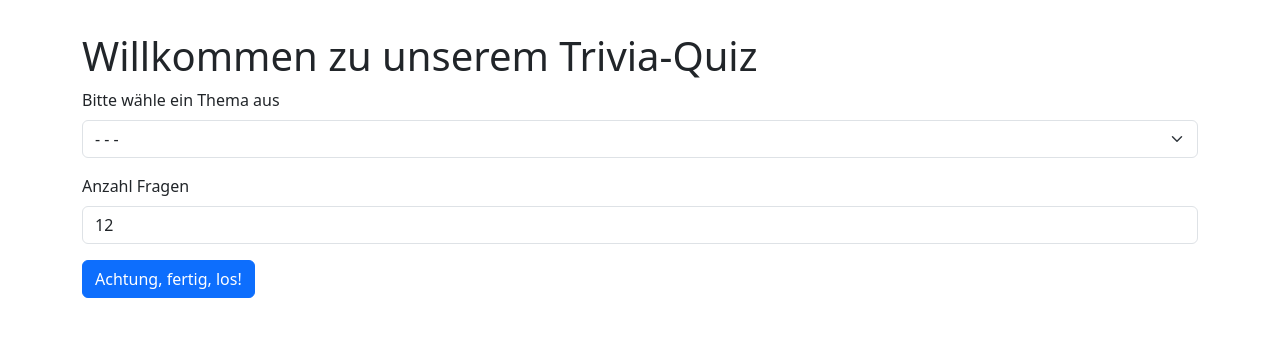
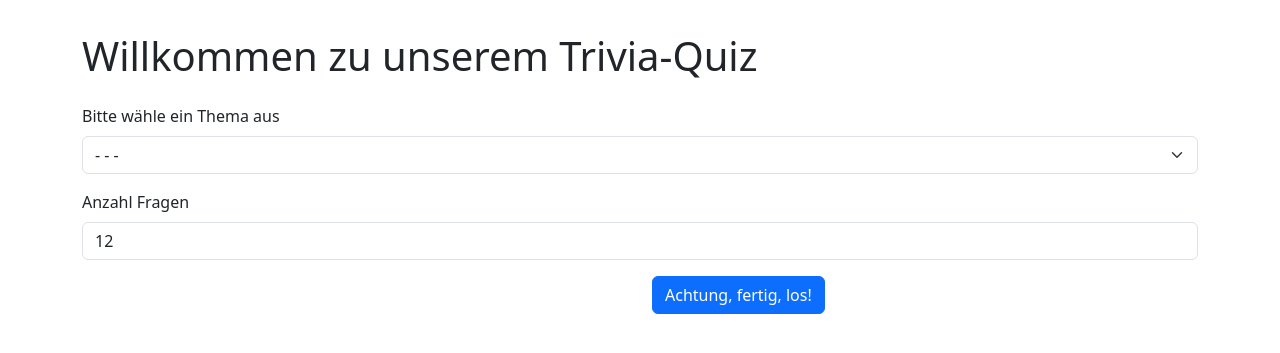
Before and after one commit to rgrttg/roger-trivia-quiz, a PHP site: page /start.php in a window 1280 px wide. Shown: the top 353 px of the page. Run offline with PHP 8.4, Linux system fonts and the light colour scheme.

Commit message:
Start.php mit container/row/col

```diff
--- a/src/public/start.php
+++ b/src/public/start.php
@@ -11,12 +11,16 @@
 <body>
   <main>
     <div class="container">
-      <div class="col">
-        <div class="row"><h1>Willkommen zu unserem Trivia-Quiz</h1></div>
+      <!-- <div class="col"> -->
+        <div class="row mb-3">
+          <div class="col">
+            <h1>Willkommen zu unserem Trivia-Quiz</h1>
+          </div>
+        </div>
 
         <form method="POST" action="question.php">
-          <div class="row">
-            <div class="mb-3">
+          <div class="row mb-3">
+            <div class="col">
               <label for="id1" class="form-label">Bitte wähle ein Thema aus</label>
               <select id="id1" class="form-select" aria-label="Default select example">
                 <option selected>- - -</option>
@@ -27,21 +31,22 @@
             </div>
           </div>
 
-          <div class="row">
-            <div class="mb-3">
+          <div class="row mb-3">
+            <div class="col">
               <label for="anzahlFragen" class="form-label">Anzahl Fragen</label>
               <input id="anzahlFragen" class="form-control" type="number" placeholder="" min="12" max="15" value="12">
             </div>
           </div>
 
-          <div class="row">
-            <div class="col-5 mb-3">
+          <div class="row mb-3">
+            <div class="col"></div>
+            <div class="col-6">
               <button type="submit" class="btn btn-primary">Achtung, fertig, los!</button>
             </div>
           </div>
         </form>
 
-      </div> <!-- col -->
+      <!-- </div> col -->
     </div> <!-- container -->
   </main>
 
```
